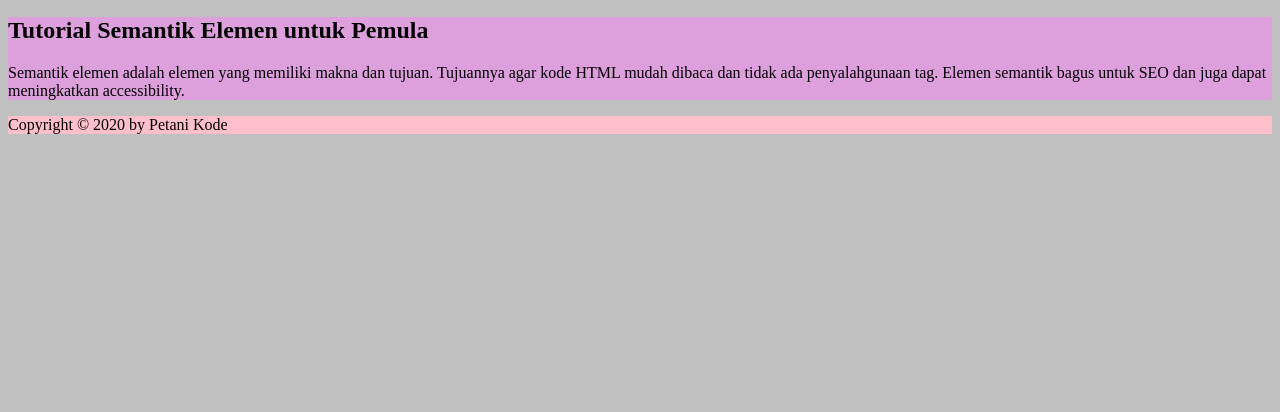
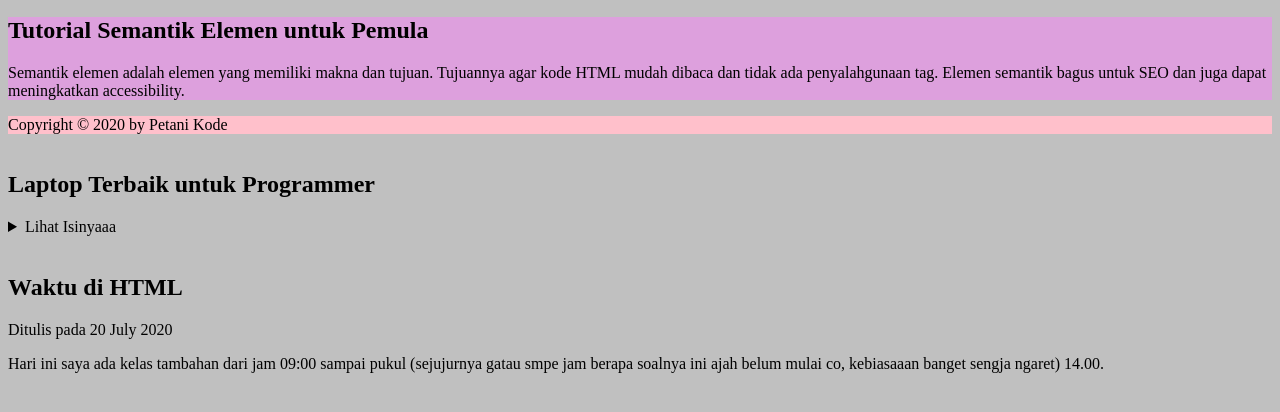
Before and after one commit to Kibbykazan03/html-abeey, a plain HTML site: page 12/12.html in a window 1280 px wide. Shown: the part 282-694 px from the top of the page. Drawn offline with Linux system fonts and the light colour scheme.

Commit message:
datetime & summery

```diff
--- a/12/12.html
+++ b/12/12.html
@@ -28,7 +28,7 @@
   </footer>
   <!-- footer digunakan untuk membuat elemen bagian kaki dari web  -->
 
-</body>
+
 
 <br>
 
@@ -58,5 +58,33 @@
 
 </body>
 <!-- disini kita menambhkan background di heading teks tersebut -->
+ <br>
 
+ <article>
+    <h1>Laptop Terbaik untuk Programmer</h1>
+
+    <details>
+      <summary>Lihat Isinyaaa</summary>
+     KibbyKawenaKazan ; 03; 79 ; blubup blubup
+    </details>
+  </article>
+    <!-- untuk membuat ringkasan aetikel atau memunculkan spoiler -->
+<!-- sedangkan detail sebgaai wadah yang berisi smua konten  -->
+
+<br>
+
+<article>
+    <h1>Waktu di HTML</h1>
+
+    <p>
+      Ditulis pada <time datetime="2020-20-07">20 July 2020</time>
+    </p>
+    <p>
+      Hari ini saya ada kelas tambahan dari jam <time>09:00</time> sampai pukul (sejujurnya gatau smpe jam berapa soalnya ini ajah belum mulai co, kebiasaaan banget sengja ngaret)
+      <time>14.00</time>.
+    </p>
+  </article>
+<!-- Atribut datetime berfungsi untuk memberikan nilai tanggal dan waktu yang nantinya akan dibaca oleh program -->
+<!--  sedangkan Elemen <time> akan ditampilkan apa adany -->
+</body>
 </html>
```
Also changed, not shown: 12/Screenshot 2025-08-23 102853.png (added), 12/Screenshot 2025-08-23 102931.png (added).
